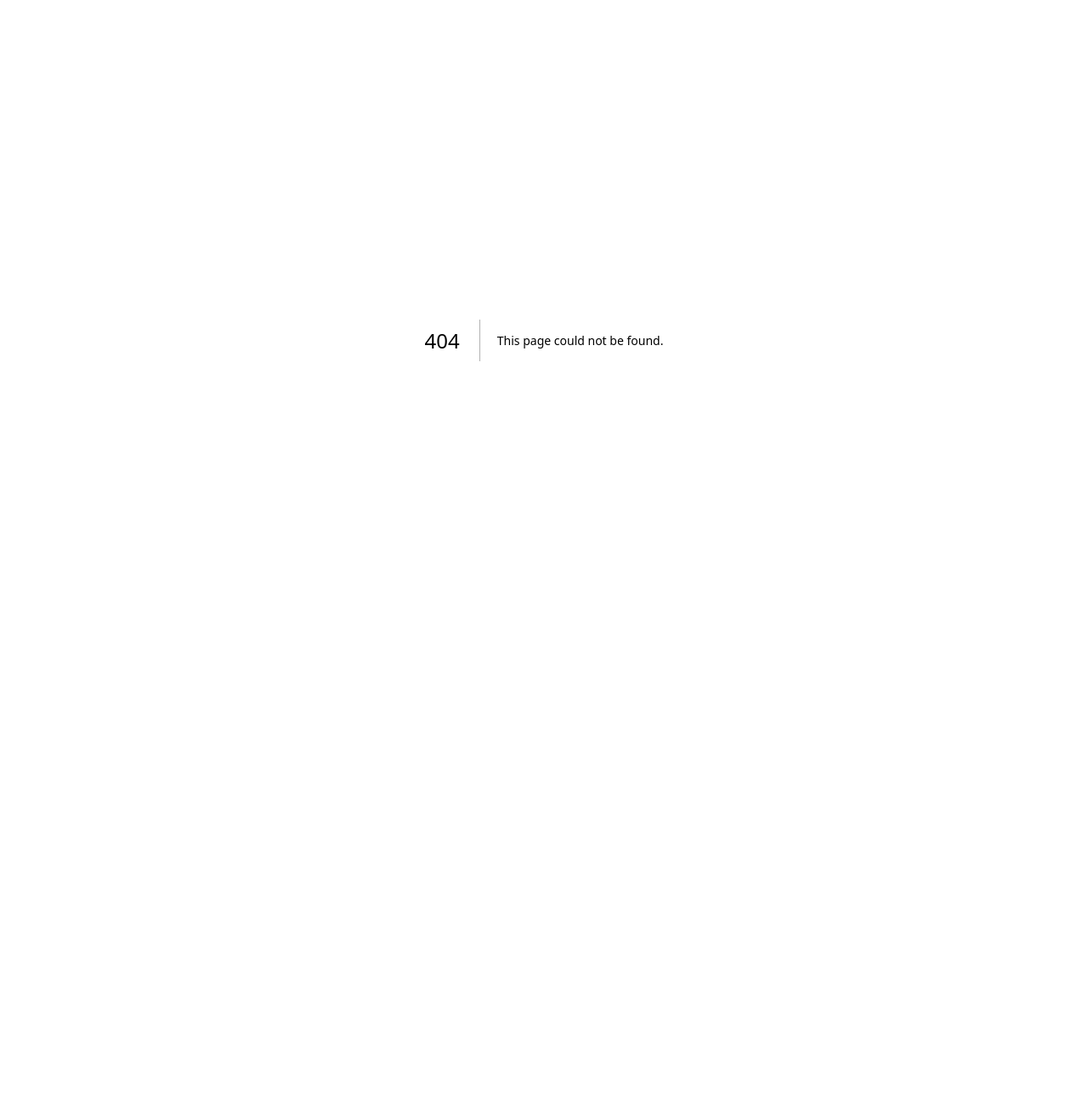
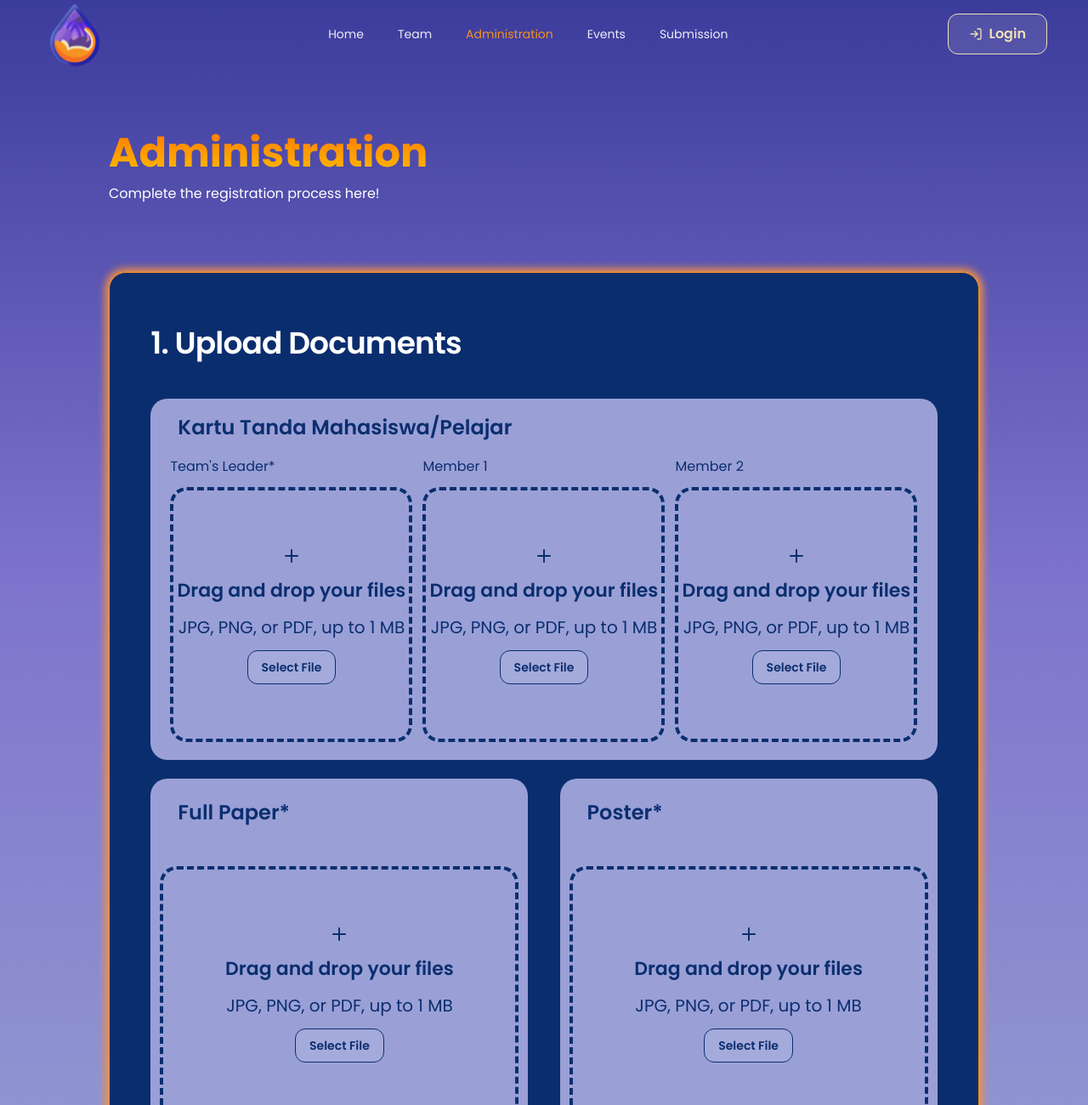
Before and after one commit to AndhikaAddiputra/wildcat-fe, a Next.js app: page /administration in a window 1280 px wide. Before the commit this address had no page. Shown: the top 1300 px of the page at 85% size. Before the commit the page ends 800 px from the top, so only its background shows below. Built offline with nearby package versions, Linux system fonts and the light colour scheme.

Commit message:
feat: add administration page

```diff
--- /dev/null
+++ b/src/app/administration/page.tsx
@@ -0,0 +1,160 @@
+"use client";
+
+import { useState } from "react";
+import {
+  Button,
+  CardLarge,
+  CardHeader,
+  CardTitle,
+  CardFooter,
+  Navbar,
+  Footer,
+} from "@/components/ui";
+import {
+  LogIn,
+  Plus,
+} from "lucide-react";
+
+export default function Home() {
+  const [modalOpen, setModalOpen] = useState(false);
+
+  const navLinks = [
+    { label: "Home", href: "/" },
+    { label: "Team", href: "" },
+    { label: "Administration", href: "/administration" },
+    { label: "Events", href: "/events" },
+    { label: "Submission", href: "/submission" },
+  ];
+
+  return (
+    <div className="min-h-screen bg-[url(/background-hero-still.svg)] bg-cover text-white">
+      <style>{`@import url('https://fonts.googleapis.com/css2?family=Poppins:wght@400;600;700&display=swap');`}</style>
+      <style>{`@import url('https://fonts.googleapis.com/css2?family=Manrope:wght@400;700;800&family=Poppins:wght@400;600;700&display=swap');`}</style>
+      {/* Navbar - transparent to solid */}
+      <Navbar
+        logo={
+          <img src="/wildcat-logo.svg" alt="Wildcat" className="h-20 w-auto" />
+        }
+        links={navLinks}
+        activeLink="/administration"
+        action={
+          <Button variant="outline" size="lg">
+            <LogIn className="h-4 w-4" />
+            Login
+          </Button>
+        }
+      />
+
+      {/* Hero Section */}
+      <section className="relative flex pt-36 pb-8 justify-center pt-20">
+        <div className="text-left mx-auto w-[80vw]">
+          <h3 className="text-[48px] font-extrabold text-transparent bg-clip-text bg-gradient-to-b from-orange-500 to-yellow-400">
+            Administration
+          </h3>
+          <p className="">
+            Complete the registration process here!
+          </p>
+        </div>
+      </section>
+
+      <main className=" flex justify-center mx-auto px-6 py-12 min-h-[55vw]">
+        <section className="w-[80vw] flex flex-col gap-10">
+            <CardLarge className="w-full max-w-full h-[1139px]">
+              <CardHeader>
+                <CardTitle className="w-19/20 mx-auto my-8 text-[36px] font-semibold text-white">
+                  1. Upload Documents
+                </CardTitle>
+                <div className="w-19/20 h-[425px] mx-auto flex flex-col my-auto rounded-[20px] bg-[#9aa0d6] text-navy">
+                  <span className="ml-8 my-4 text-navy text-[24px] font-semibold">Kartu Tanda Mahasiswa/Pelajar</span>
+                  <div className="grid grid-cols-3 gap-3 mx-auto w-19/20">
+                    <span>Team's Leader*</span>
+                    <span>Member 1</span>
+                    <span>Member 2</span>
+                    <div className="h-[300px] w-full border-4 border-dashed border-navy rounded-[20px] mx-auto my-auto flex flex-col gap-3 justify-center items-center">
+                        <Plus />
+                        <span className="font-semibold text-[22px]">Drag and drop your files</span>
+                        <span className="font-medium text-[20px]">JPG, PNG, or PDF, up to 1 MB</span>
+                        <Button variant="outline" size="md" className="text-navy border-navy">Select File</Button>
+                    </div>
+                    <div className="h-[300px] w-full border-4 border-dashed border-navy rounded-[20px] mx-auto my-auto flex flex-col gap-3 justify-center items-center">
+                        <Plus />
+                        <span className="font-semibold text-[22px]">Drag and drop your files</span>
+                        <span className="font-medium text-[20px]">JPG, PNG, or PDF, up to 1 MB</span>
+                        <Button variant="outline" size="md" className="text-navy border-navy">Select File</Button>
+                    </div>
+                    <div className="h-[300px] w-full border-4 border-dashed border-navy rounded-[20px] mx-auto my-auto flex flex-col gap-3 justify-center items-center">
+                        <Plus />
+                        <span className="font-semibold text-[22px]">Drag and drop your files</span>
+                        <span className="font-medium text-[20px]">JPG, PNG, or PDF, up to 1 MB</span>
+                        <Button variant="outline" size="md" className="text-navy border-navy">Select File</Button>
+                    </div>
+                  </div>
+                </div>
+                <div className="w-19/20 mx-auto flex justify-between my-4">
+                  <div className="w-12/25 h-[425px] flex flex-col rounded-[20px] bg-[#9aa0d6] text-navy">
+                    <span className="ml-8 my-auto text-navy text-[24px] font-semibold">Full Paper*</span>
+                    <div className="w-19/20 h-[300px] border-4 border-dashed border-navy rounded-[20px] mx-auto my-auto flex flex-col gap-3 justify-center items-center">
+                      <Plus />
+                      <span className="font-semibold text-[22px]">Drag and drop your files</span>
+                      <span className="font-medium text-[20px]">JPG, PNG, or PDF, up to 1 MB</span>
+                      <Button variant="outline" size="md" className="text-navy border-navy">Select File</Button>
+                    </div>
+                  </div>
+                  <div className="w-12/25 h-[425px] flex flex-col rounded-[20px] bg-[#9aa0d6] text-navy">
+                    <span className="ml-8 my-auto text-navy text-[24px] font-semibold">Poster*</span>
+                    <div className="w-19/20 h-[300px] border-4 border-dashed border-navy rounded-[20px] mx-auto my-auto flex flex-col gap-3 justify-center items-center">
+                      <Plus />
+                      <span className="font-semibold text-[22px]">Drag and drop your files</span>
+                      <span className="font-medium text-[20px]">JPG, PNG, or PDF, up to 1 MB</span>
+                      <Button variant="outline" size="md" className="text-navy border-navy">Select File</Button>
+                    </div>
+                  </div>
+                </div>
+              </CardHeader>
+              <CardFooter className="flex w-19/20 mx-auto">
+                <Button variant="primary" size="lg" className="w-full mx-auto">
+                  Submit
+                </Button>
+              </CardFooter>
+            </CardLarge>
+
+            <CardLarge className="w-full max-w-full h-[806px]">
+              <CardHeader>
+                <CardTitle className="w-19/20 mx-auto my-6 text-[36px] font-semibold text-white">
+                  2. Payment Information
+                </CardTitle>
+                <Button variant="primary" size="lg" className="w-19/20 mx-auto">
+                  Pay Faster With Midtrans
+                </Button>
+
+                <span className="w-19/20 my-8 mx-auto text-center text-cream">
+                    --------------------------------------------------------------------- or ---------------------------------------------------------------------
+                </span>
+
+                <span className="w-19/20 mx-auto text-center text-cream">
+                    Manual payment with transfer through this bank account:
+                </span>
+                <span className="w-19/20 mb-8 mx-auto text-center text-cream font-semibold">
+                    1234-5678-69 (Bank Cahaya Asia - Charlie Kirk)
+                </span>
+
+                <div className="w-19/20 h-[300px] mx-auto flex flex-col rounded-[20px] border-4 border-dashed border-navy bg-[#9aa0d6] text-navy">
+                    <div className="w-19/20 h-[300px] rounded-[20px] mx-auto my-auto flex flex-col gap-3 justify-center items-center">
+                        <Plus />
+                        <span className="font-semibold text-[22px]">Drag and drop your files</span>
+                        <span className="font-medium text-[20px]">JPG, PNG, or PDF, up to 1 MB</span>
+                        <Button variant="outline" size="md" className="text-navy border-navy">Select File</Button>
+                    </div>
+                </div>
+              </CardHeader>
+              <CardFooter className="w-19/20 mx-auto my-auto">
+                <Button variant="outline" size="lg" className="w-full border-2 border-orange text-orange">Verify</Button>
+              </CardFooter>
+            </CardLarge>
+        </section>
+      </main>
+
+      <Footer />
+    </div>
+  );
+}
--- a/src/app/events/page.tsx
+++ b/src/app/events/page.tsx
@@ -23,7 +23,7 @@ export default function Event() {
   const navLinks = [
     { label: "Home", href: "/" },
     { label: "Team", href: "" },
-    { label: "Administration", href: "" },
+    { label: "Administration", href: "/administration" },
     { label: "Events", href: "/events" },
     { label: "Submission", href: "/submission" },
   ];
--- a/src/app/page.tsx
+++ b/src/app/page.tsx
@@ -53,7 +53,7 @@ export default function Home() {
   const navLinks = [
     { label: "Home", href: "/" },
     { label: "Team", href: "" },
-    { label: "Administration", href: "" },
+    { label: "Administration", href: "/administration" },
     { label: "Events", href: "/events" },
     { label: "Submission", href: "/submission" },
   ];
--- a/src/app/submission/bcc/page.tsx
+++ b/src/app/submission/bcc/page.tsx
@@ -53,7 +53,7 @@ export default function Home() {
   const navLinks = [
     { label: "Home", href: "/" },
     { label: "Team", href: "" },
-    { label: "Administration", href: "" },
+    { label: "Administration", href: "/administration" },
     { label: "Events", href: "/events" },
     { label: "Submission", href: "/submission" },
   ];
@@ -106,7 +106,7 @@ export default function Home() {
                   </div>
                 </div>
               </CardHeader>
-              <CardFooter className="flex justify-end px-10 pb-10 pt-0">
+              <CardFooter className="flex justify-end mx-auto">
                 <Button variant="primary" size="lg" className="w-19/20 mx-auto">
                   Submit
                 </Button>
@@ -128,7 +128,7 @@ export default function Home() {
                   </div>
                 </div>
               </CardHeader>
-              <CardFooter className="flex justify-end px-10 pb-10 pt-0">
+              <CardFooter className="flex justify-end mx-auto">
                 <Button variant="primary" size="lg" className="w-19/20 mx-auto">
                   Submit
                 </Button>
--- a/src/app/submission/gng2/page.tsx
+++ b/src/app/submission/essay/page.tsx
@@ -53,7 +53,7 @@ export default function Home() {
   const navLinks = [
     { label: "Home", href: "/" },
     { label: "Team", href: "" },
-    { label: "Administration", href: "" },
+    { label: "Administration", href: "/administration" },
     { label: "Events", href: "/events" },
     { label: "Submission", href: "/submission" },
   ];
@@ -96,8 +96,8 @@ export default function Home() {
                 <CardTitle className="w-19/20 mx-auto mb-4 text-[36px] font-semibold text-white">
                   Final Stage
                 </CardTitle>
-                <div className="flex gap-4">
-                  <div className="w-6/13 h-[425px] mx-auto flex flex-col rounded-[20px] bg-[#9aa0d6] text-navy">
+                <div className="flex justify-between w-19/20 mx-auto">
+                  <div className="w-6/13 h-[425px] flex flex-col rounded-[20px] bg-[#9aa0d6] text-navy">
                     <span className="ml-8 my-auto text-navy text-[24px] font-semibold">Abstract*</span>
                     <div className="w-19/20 h-[300px] border-4 border-dashed border-navy rounded-[20px] mx-auto my-auto flex flex-col gap-3 justify-center items-center">
                       <Plus />
@@ -106,7 +106,7 @@ export default function Home() {
                       <Button variant="outline" size="md" className="text-navy border-navy">Select File</Button>
                     </div>
                   </div>
-                  <div className="w-6/13 h-[425px] mx-auto flex flex-col rounded-[20px] bg-[#9aa0d6] text-navy">
+                  <div className="w-6/13 h-[425px] flex flex-col rounded-[20px] bg-[#9aa0d6] text-navy">
                     <span className="ml-8 my-auto text-navy text-[24px] font-semibold">Full Essay*</span>
                     <div className="w-19/20 h-[300px] border-4 border-dashed border-navy rounded-[20px] mx-auto my-auto flex flex-col gap-3 justify-center items-center">
                       <Plus />
@@ -117,7 +117,7 @@ export default function Home() {
                   </div>
                 </div>
               </CardHeader>
-              <CardFooter className="flex justify-end px-10 pb-10 pt-0">
+              <CardFooter className="flex justify-end mx-auto">
                 <Button variant="primary" size="lg" className="w-19/20 mx-auto">
                   Submit
                 </Button>
--- a/src/app/submission/gng/page.tsx
+++ b/src/app/submission/gng/page.tsx
@@ -53,7 +53,7 @@ export default function Home() {
   const navLinks = [
     { label: "Home", href: "/" },
     { label: "Team", href: "" },
-    { label: "Administration", href: "" },
+    { label: "Administration", href: "/administration" },
     { label: "Events", href: "/events" },
     { label: "Submission", href: "/submission" },
   ];
@@ -106,7 +106,7 @@ export default function Home() {
                   </div>
                 </div>
               </CardHeader>
-              <CardFooter className="flex justify-end px-10 pb-10 pt-0">
+              <CardFooter className="flex justify-end mx-auto">
                 <Button variant="primary" size="lg" className="w-19/20 mx-auto">
                   Submit
                 </Button>
@@ -128,7 +128,7 @@ export default function Home() {
                   </div>
                 </div>
               </CardHeader>
-              <CardFooter className="flex justify-end px-10 pb-10 pt-0">
+              <CardFooter className="flex justify-end mx-auto">
                 <Button variant="primary" size="lg" className="w-19/20 mx-auto">
                   Submit
                 </Button>
--- a/src/app/submission/page.tsx
+++ b/src/app/submission/page.tsx
@@ -53,7 +53,7 @@ export default function Home() {
   const navLinks = [
     { label: "Home", href: "/" },
     { label: "Team", href: "" },
-    { label: "Administration", href: "" },
+    { label: "Administration", href: "/administration" },
     { label: "Events", href: "/events" },
     { label: "Submission", href: "/submission" },
   ];
@@ -106,7 +106,7 @@ export default function Home() {
                   </div>
                 </div>
               </CardHeader>
-              <CardFooter className="flex justify-end px-10 pb-10 pt-0">
+              <CardFooter className="flex justify-end mx-auto">
                 <Button variant="primary" size="lg" className="w-19/20 mx-auto">
                   Submit
                 </Button>
@@ -118,8 +118,8 @@ export default function Home() {
                 <CardTitle className="w-19/20 mx-auto mb-4 text-[36px] font-semibold text-white">
                   Final Stage
                 </CardTitle>
-                <div className="flex gap-4">
-                  <div className="w-6/13 h-[425px] mx-auto flex flex-col rounded-[20px] bg-[#9aa0d6] text-navy">
+                <div className="flex justify-between w-19/20 mx-auto">
+                  <div className="w-6/13 h-[425px] flex flex-col rounded-[20px] bg-[#9aa0d6] text-navy">
                     <span className="ml-8 my-auto text-navy text-[24px] font-semibold">Full Paper*</span>
                     <div className="w-19/20 h-[300px] border-4 border-dashed border-navy rounded-[20px] mx-auto my-auto flex flex-col gap-3 justify-center items-center">
                       <Plus />
@@ -128,7 +128,7 @@ export default function Home() {
                       <Button variant="outline" size="md" className="text-navy border-navy">Select File</Button>
                     </div>
                   </div>
-                  <div className="w-6/13 h-[425px] mx-auto flex flex-col rounded-[20px] bg-[#9aa0d6] text-navy">
+                  <div className="w-6/13 h-[425px] flex flex-col rounded-[20px] bg-[#9aa0d6] text-navy">
                     <span className="ml-8 my-auto text-navy text-[24px] font-semibold">Poster*</span>
                     <div className="w-19/20 h-[300px] border-4 border-dashed border-navy rounded-[20px] mx-auto my-auto flex flex-col gap-3 justify-center items-center">
                       <Plus />
@@ -139,7 +139,7 @@ export default function Home() {
                   </div>
                 </div>
               </CardHeader>
-              <CardFooter className="flex justify-end px-10 pb-10 pt-0">
+              <CardFooter className="flex justify-end">
                 <Button variant="primary" size="lg" className="w-19/20 mx-auto">
                   Submit
                 </Button>
```
